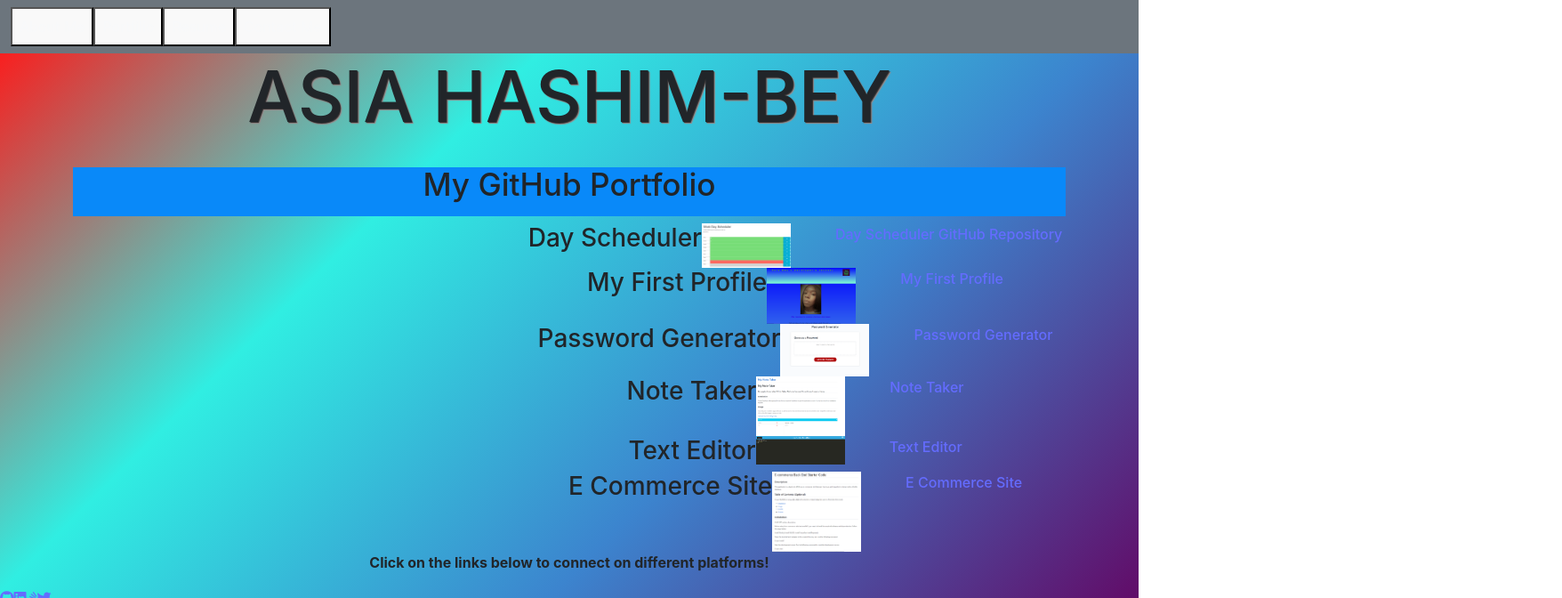
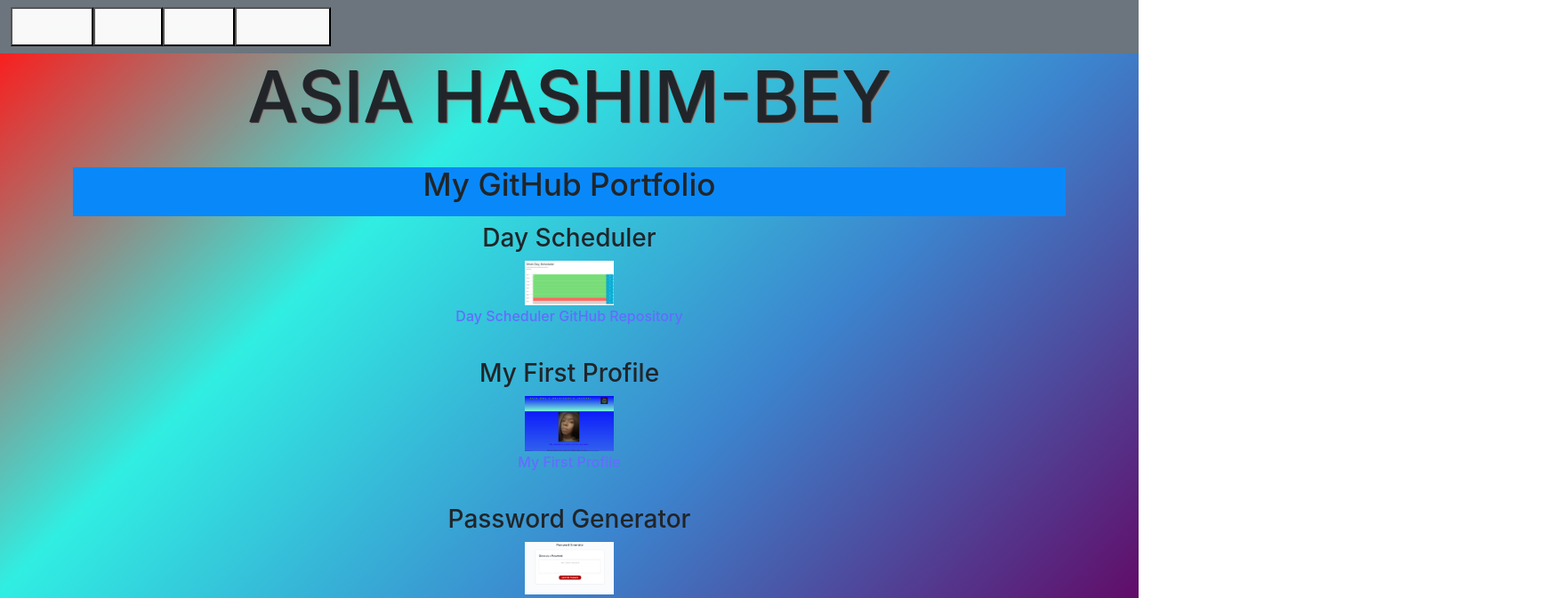
Before and after one commit to asiabeoon/My-Profile-Upgraded, a React (Vite) app: page / in a window 1280 px wide. Both pictures are taken after a click on the button "Portfilio". Shown: the top 672 px of the page at 89% size, 1756 px wide, since content can reach past the window. Built offline with nearby package versions, Linux system fonts and the light colour scheme.

Commit message:
added more styling to the Portfolio.jsx file

```diff
--- a/src/app/PortfolioPage.jsx
+++ b/src/app/PortfolioPage.jsx
@@ -35,7 +35,7 @@ export default function PortfolioPage() {
           </a>
           <div className="image-card-title">
             <p>
-              <a href="My Profile https://asiabeoon.github.io/Challenge-2-My-Profile/" target="_blank" rel="noopener noreferrer">
+              <a href="//asiabeoon.github.io/My-Profile-and-Portfolio/" target="_blank" rel="noopener noreferrer">
                 My First Profile
               </a>
             </p>
--- a/src/index.css
+++ b/src/index.css
@@ -178,7 +178,21 @@ button:focus-visible {
 }
 
 /* Style for Portfolio Page */
-.image-card{
+.image-grid {
+  display: flex;
+  justify-content: space-around;
+  flex-wrap: wrap;
+  gap: 20px;
+}
+
+.image-card {
+  width: 400px;
+  display: flex;
+  flex-direction: column;
+  align-items: center;
+  text-align: center;
+}
+/* .image-card{
   width: 150%;
   display: flex;
   justify-content: center;
@@ -186,7 +200,7 @@ button:focus-visible {
 
 .image-card h3 {
   margin: 0;
-}
+} */
 /*** Style for Contact Page */
 
 .contact-form {
```
